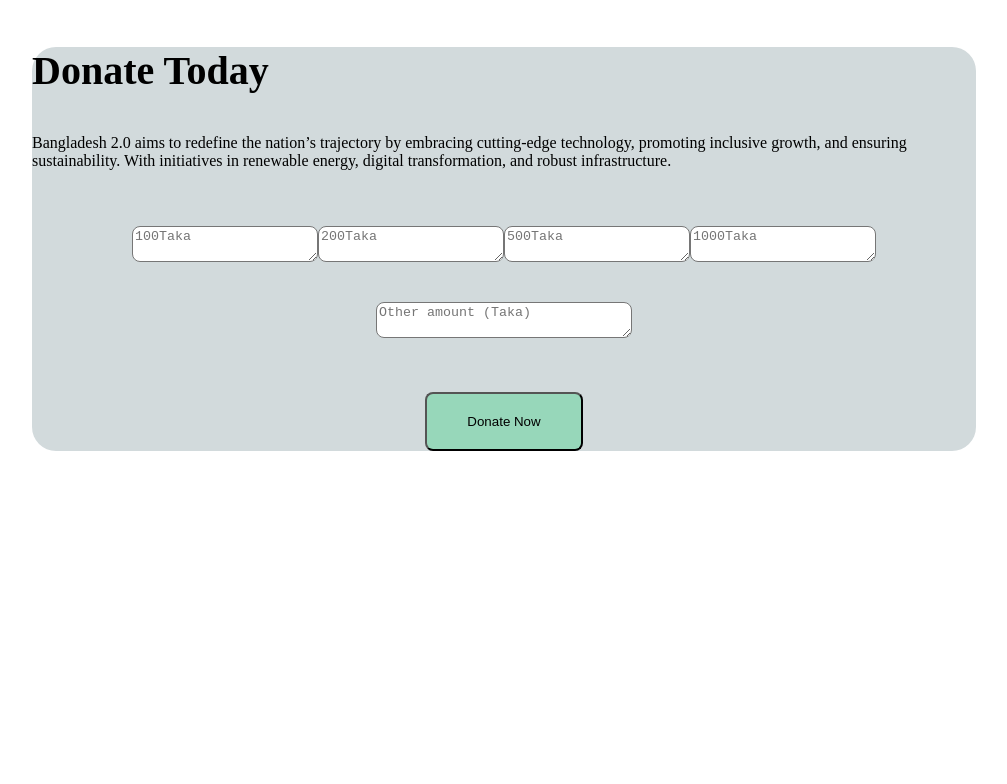
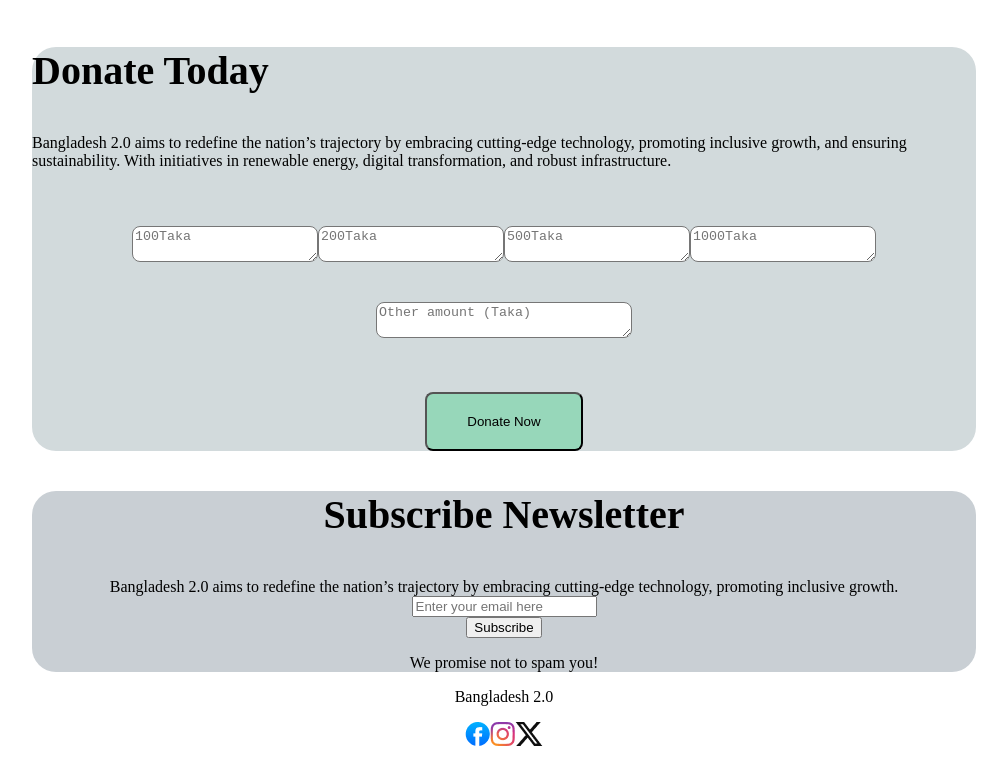
Before and after one commit to abdullahazmir/assignmentaz1, a plain HTML site: page index.html in a window 1280 px wide. Shown: the part 3084-3868 px from the top of the page, without its empty margins (136-1143 px from the left). Before the commit the page ends 3593 px from the top, so only its background shows below. Drawn offline with Linux system fonts and the light colour scheme.

Commit message:
subscribe newsletter

```diff
--- a/assign.css
+++ b/assign.css
@@ -160,3 +160,25 @@
     border-radius: 8px;
 
 }
+/* subscribe */
+.subscribe{
+    text-align: center;
+    background-color: rgb(201, 207, 212);
+    border-radius: 24px;
+}
+/* .subscribe-flex{
+    display: flex;
+    text-align: centre;
+    } */
+
+.bangla{
+    text-align: center;
+}
+.last{
+    text-align: center;
+}
+/* .button-subscribe{
+    background-color: #b3e0cc;
+    border-radius: 8px;
+
+} */
--- a/index.html
+++ b/index.html
@@ -125,9 +125,26 @@
             <input class="button-donate bs" type="button" value="Donate Now">
         </div>
     </section>
+    <section>
+    <div class="subscribe">
+        <h3 class="recent-text">Subscribe Newsletter</h3>
+        <div class="subscribe-text">Bangladesh 2.0 aims to redefine the nation’s trajectory by embracing cutting-edge technology, promoting inclusive growth.</div>
+        <div class="subscribe-flex">
+            <div class="email-subscribe"> <input type="email" name=""     id=""        placeholder="Enter your email here"></div>
+              <div class="button-subscribe"><input type="button" value="Subscribe">
+            <div>
+        </div>
+        <p>We promise not to spam you!</p>
+    </div>
+    </section>
 
 </body>
 <footer>
-
+    <div class="bangla">
+        <p>Bangladesh 2.0</p>
+    </div>
+   <div class="last">
+    <img src="assets/facebook.png" alt=""><img src="assets/instagram.png" alt=""><img src="assets/x.png" alt="">
+    </div>
 </footer>
 </html>
```
